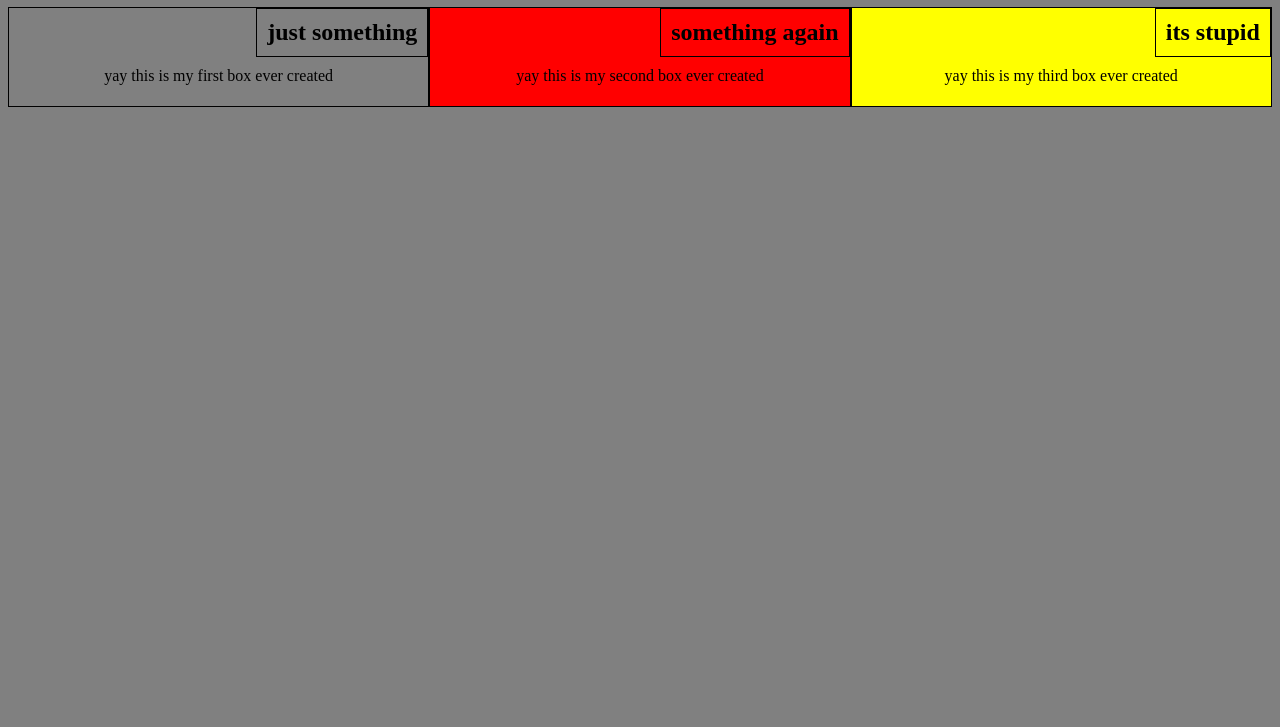
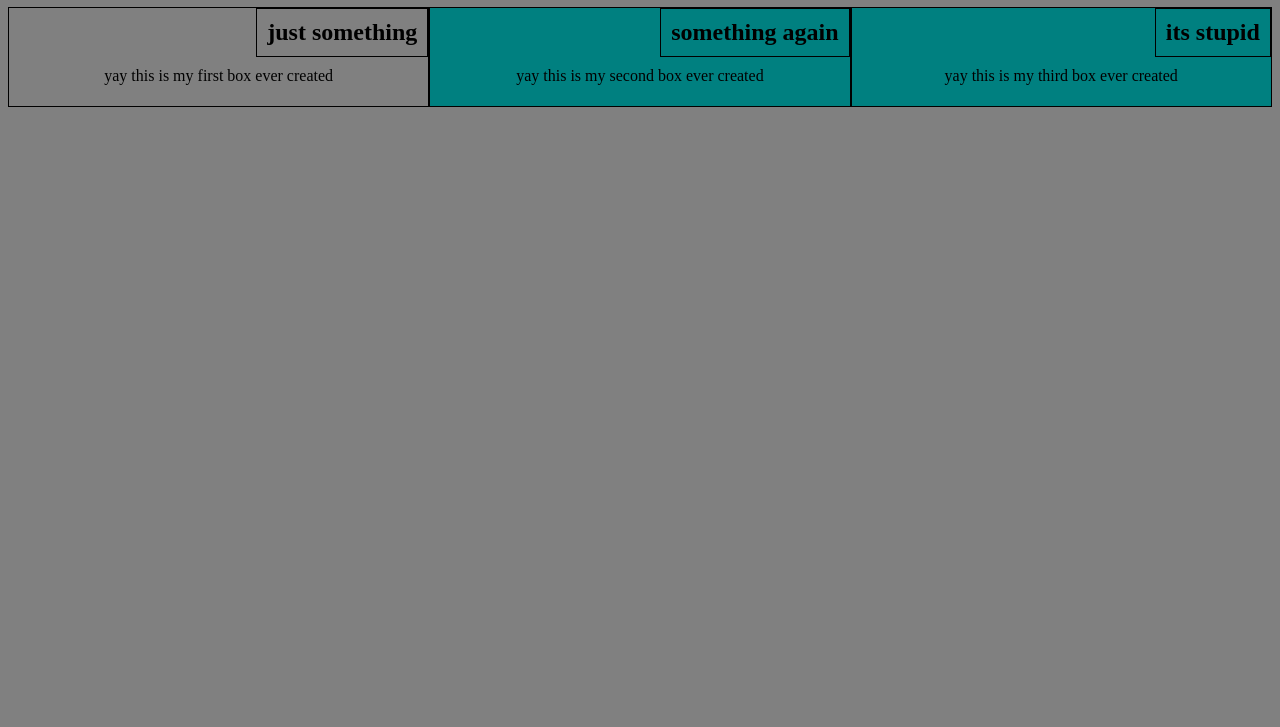
Before and after one commit to averma005/coursera_test, a plain HTML site: page index.html in a window 1280 px wide. Shown: the part 73-800 px from the top of the page. Drawn offline with Linux system fonts and the light colour scheme.

Commit message:
Update index.html

```diff
--- a/index.html
+++ b/index.html
@@ -10,19 +10,19 @@
 </head>
 <body style="background-color: gray;">
 	<h1>Some Assignment i guess!</h1>
-	<div id="box" class="col-lg-4 col-md-6">
+	<div id="box" class="col-lg-4 col-md-6" style="background-colour:#008080">
 		<h2>just something</h2>
         <div id="content">
             yay this is my first box ever created
         </div>
     </div>
-    <div id="box" class="col-lg-4 col-md-6" style="background-color: red;">
+    <div id="box" class="col-lg-4 col-md-6" style="background-color: #008080;">
         <h2>something again</h2>
         <div id="content" >
             yay this is my second box ever created
         </div>
     </div>
-    <div id="box" class="col-lg-4 col-md-12" style="background-color: yellow; ">
+    <div id="box" class="col-lg-4 col-md-12" style="background-color: #008080; ">
         <h2>its stupid</h2>
         <div id="content" >
             yay this is my third box ever created
```
